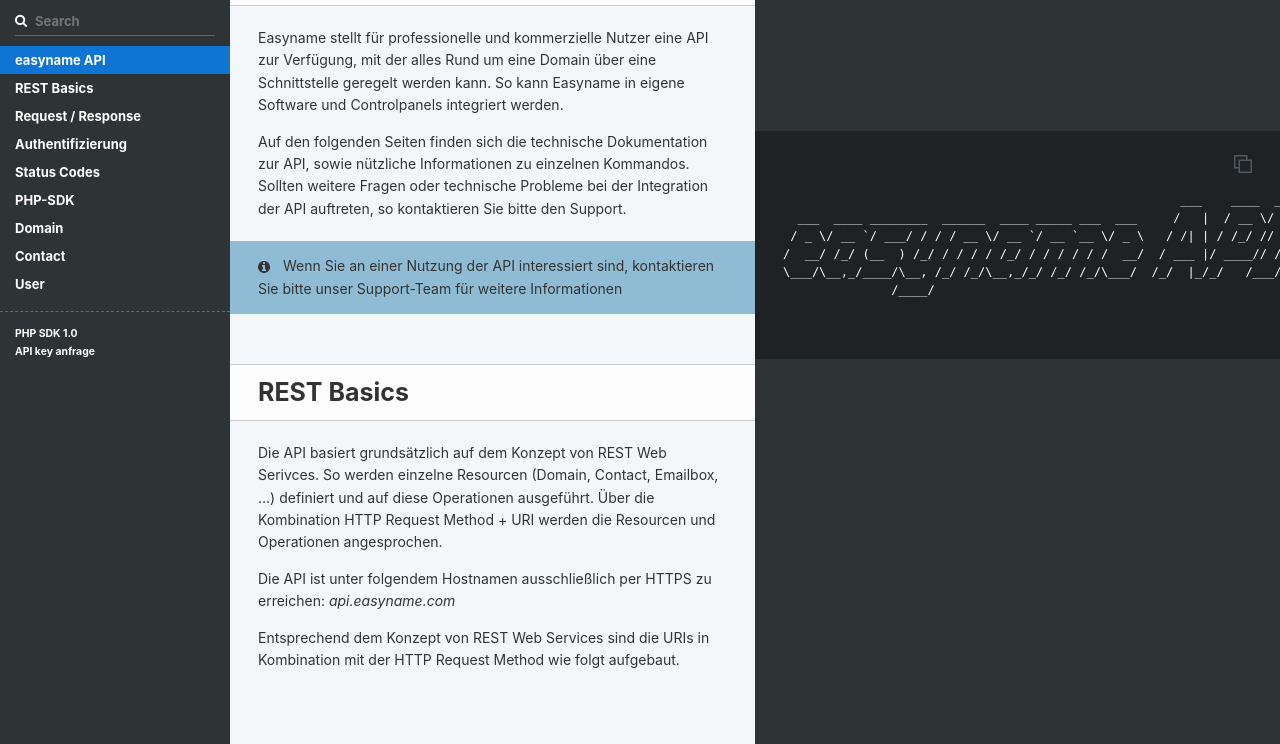
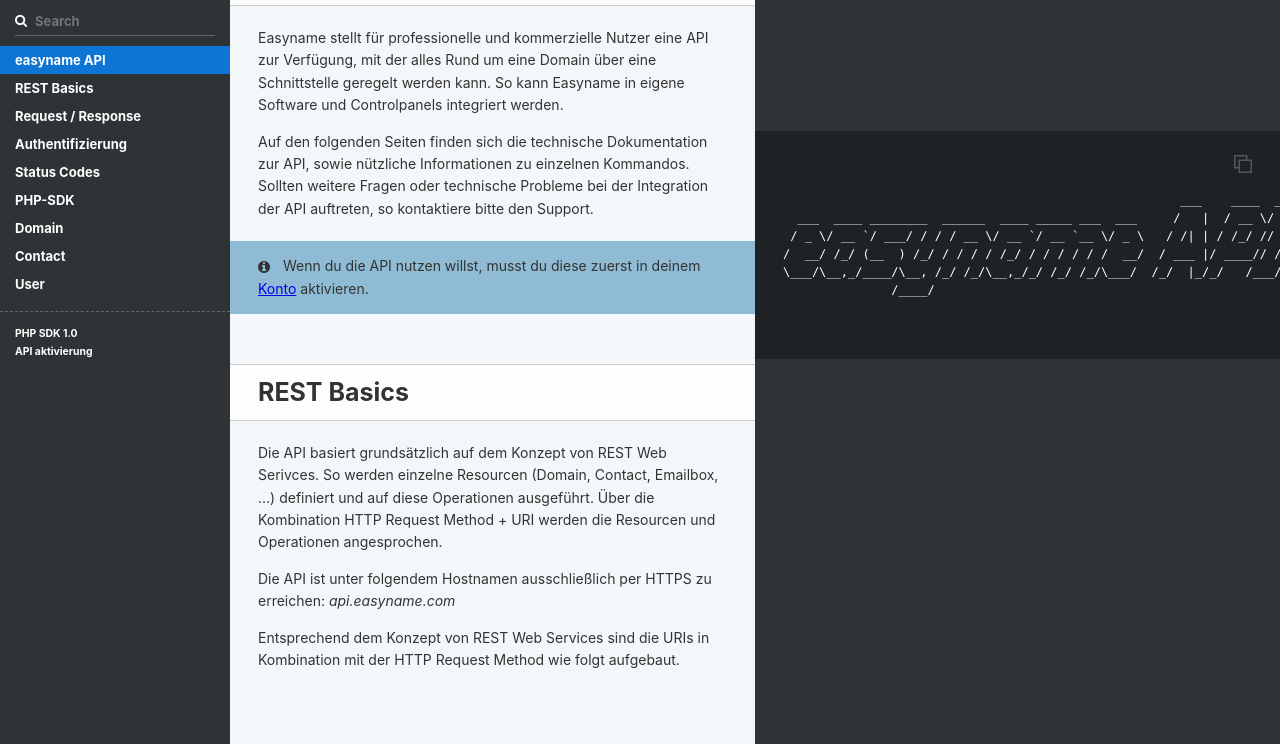
Before and after one commit to easyname/api, a plain HTML site: page index.html in a window 1280 px wide. Shown: the part 50-794 px from the top of the page. Drawn offline with Linux system fonts and the light colour scheme.

Commit message:
DEV-3916 update content on api usage activation

```diff
--- a/index.html
+++ b/index.html
@@ -424,8 +424,8 @@
           </li>
       </ul>
         <ul class="toc-footer">
-            <li><a href='https://github.com/easyname/php-sdk'>PHP SDK 1.0</a></li>
-            <li><a href='mailto:support@easyname.com'>API key anfrage</a></li>
+            <li><a href='https://github.com/easyname/php-sdk' target='_blank' rel='noopener noreferrer'>PHP SDK 1.0</a></li>
+            <li><a href='https://my.easyname.com/de/account/api' target='_blank' rel='noopener noreferrer'>API aktivierung</a></li>
         </ul>
     </div>
     <div class="page-wrapper">
@@ -444,10 +444,10 @@
 
 
 </code></pre></div>
-<p>Auf den folgenden Seiten finden sich die technische Dokumentation zur API, sowie nützliche Informationen zu einzelnen Kommandos. Sollten weitere Fragen oder technische Probleme bei der Integration der API auftreten, so kontaktieren Sie bitte den Support.</p>
+<p>Auf den folgenden Seiten finden sich die technische Dokumentation zur API, sowie nützliche Informationen zu einzelnen Kommandos. Sollten weitere Fragen oder technische Probleme bei der Integration der API auftreten, so kontaktiere bitte den Support.</p>
 
 <aside class="notice">
-Wenn Sie an einer Nutzung der API interessiert sind, kontaktieren Sie bitte unser Support-Team für weitere Informationen
+Wenn du die API nutzen willst, musst du diese zuerst in deinem <a href="https://my.easyname.com/de/account/api" target="_blank" rel="noopener noreferrer">Konto</a> aktivieren.
 </aside>
 <h1 id='rest-basics'>REST Basics</h1>
 <p>Die API basiert grundsätzlich auf dem Konzept von REST Web Serivces. So werden einzelne Resourcen (Domain, Contact, Emailbox, …) definiert und auf diese Operationen ausgeführt. Über die Kombination HTTP Request Method + URI werden die Resourcen und Operationen angesprochen.</p>
```
